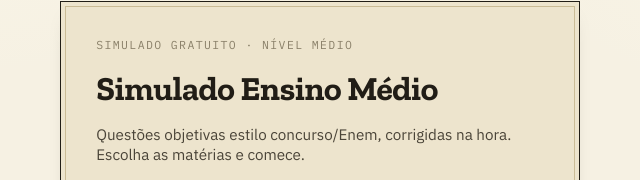
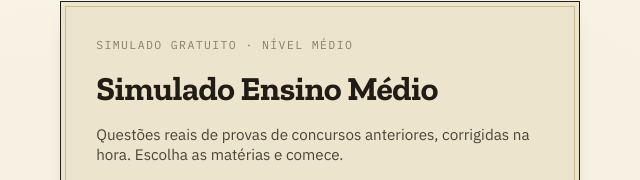
Before and after one commit to lloupp/concurso-tutor, a plain HTML site: page docs/index.html in a window 1280 px wide. Shown: the part 134-314 px from the top of the page, 320-960 px from the left. Drawn offline with nearby package versions, Linux system fonts and the light colour scheme.

Commit message:
docs: remove descricao de questoes apenas no estilo de concurso

```diff
--- a/docs/index.html
+++ b/docs/index.html
@@ -4,7 +4,7 @@
 <meta charset="UTF-8" />
 <meta name="viewport" content="width=device-width, initial-scale=1.0" />
 <title>Simulado Ensino Médio</title>
-<meta name="description" content="Simulado gratuito de questões estilo concurso/Enem para o ensino médio." />
+<meta name="description" content="Simulado gratuito com questões reais de provas de concursos anteriores para o ensino médio." />
 <link rel="preconnect" href="https://fonts.googleapis.com" />
 <link rel="preconnect" href="https://fonts.gstatic.com" crossorigin />
 <link href="https://fonts.googleapis.com/css2?family=Zilla+Slab:wght@400;600;700&family=IBM+Plex+Sans:wght@400;500;600;700&family=IBM+Plex+Mono:wght@400;500;700&display=swap" rel="stylesheet" />
@@ -21,7 +21,7 @@
   <section id="config" class="examsheet">
     <p class="eyebrow">Simulado gratuito · nível médio</p>
     <h1>Simulado Ensino Médio</h1>
-    <p class="lead">Questões objetivas estilo concurso/Enem, corrigidas na hora. Escolha as matérias e comece.</p>
+    <p class="lead">Questões reais de provas de concursos anteriores, corrigidas na hora. Escolha as matérias e comece.</p>
     <div id="materiasBox" class="materias-grid">Carregando questões…</div>
     <button id="btnIniciar" class="btn-stamp">Iniciar simulado</button>
     <p id="configErr" class="err"></p>
```
